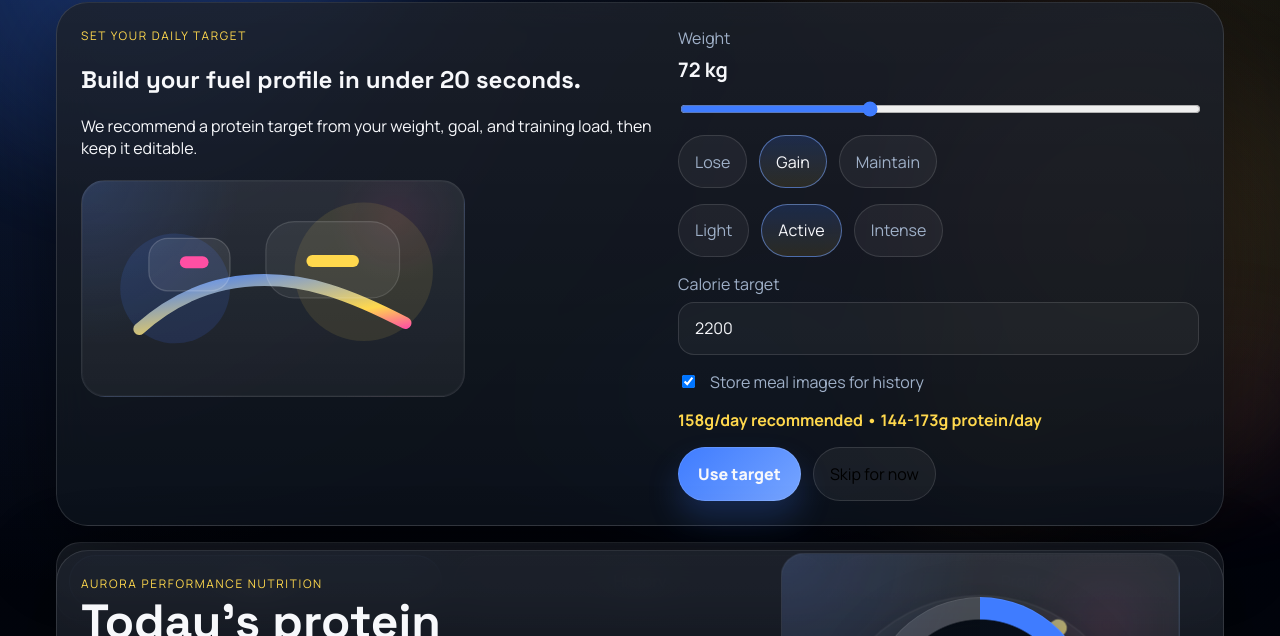
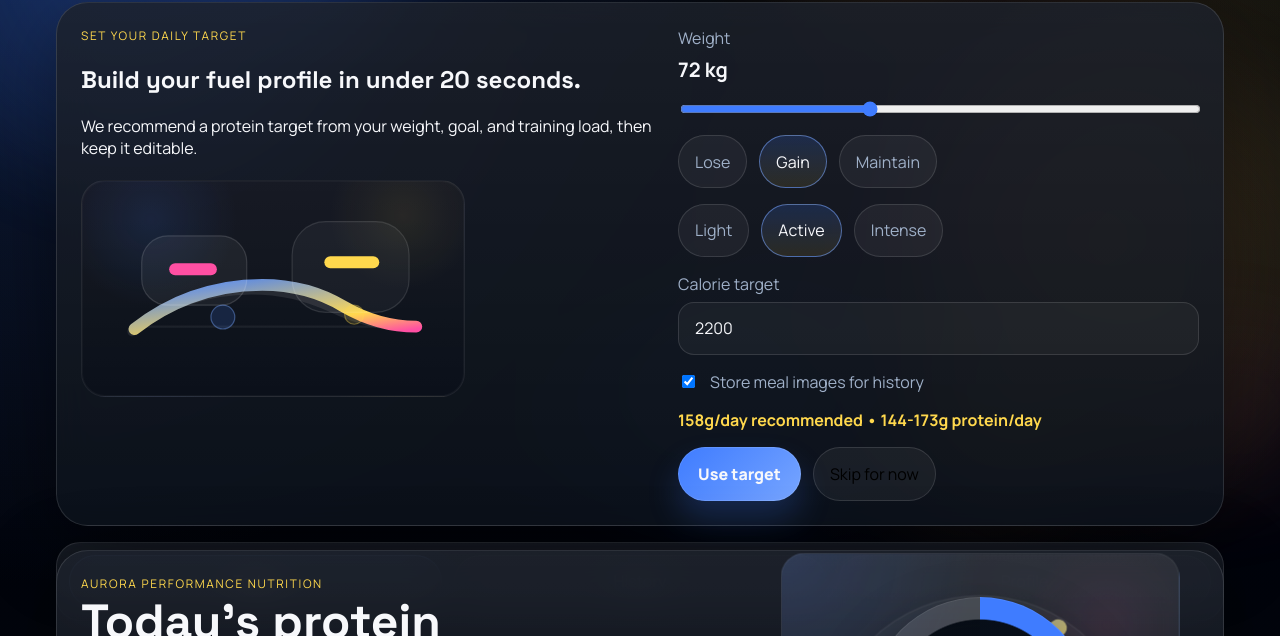
Before and after one commit to irakaushik/protein-fuel-lab, a website: page index.html in a window 1280 px wide. Shown: the part 163-799 px from the top of the page. Drawn offline with Linux system fonts and the light colour scheme.

Commit message:
fix: clean up setup illustration

```diff
--- a/index.html
+++ b/index.html
@@ -40,13 +40,15 @@
                   <stop offset="100%" stop-color="#ff4fa3" />
                 </linearGradient>
               </defs>
-              <circle cx="78" cy="90" r="46" fill="rgba(63,124,255,0.14)" />
-              <circle cx="236" cy="76" r="58" fill="rgba(255,216,77,0.1)" />
-              <path d="M48 124c31-28 66-41 105-41 35 0 68 10 118 36" stroke="url(#setup-glow)" stroke-width="10" stroke-linecap="round" fill="none"/>
-              <rect x="56" y="48" width="68" height="44" rx="16" fill="rgba(255,255,255,0.08)" stroke="rgba(255,255,255,0.18)" />
-              <rect x="154" y="34" width="112" height="64" rx="24" fill="rgba(255,255,255,0.06)" stroke="rgba(255,255,255,0.14)" />
-              <path d="M193 67h34" stroke="#ffd84d" stroke-width="10" stroke-linecap="round" />
-              <path d="M87 68h14" stroke="#ff4fa3" stroke-width="10" stroke-linecap="round" />
+              <path d="M50 122h218" stroke="rgba(255,255,255,0.06)" stroke-width="2" stroke-linecap="round" />
+              <path d="M42 126c29-23 63-35 100-35 23 0 46 5 67 15 21 10 43 16 66 16" stroke="rgba(255,255,255,0.09)" stroke-width="8" stroke-linecap="round" fill="none"/>
+              <path d="M44 124c31-24 67-37 107-37 26 0 48 6 68 18 19 11 40 17 61 17" stroke="url(#setup-glow)" stroke-width="10" stroke-linecap="round" fill="none"/>
+              <rect x="50" y="46" width="88" height="58" rx="22" fill="rgba(255,255,255,0.05)" stroke="rgba(255,255,255,0.14)" />
+              <rect x="176" y="34" width="98" height="76" rx="28" fill="rgba(255,255,255,0.04)" stroke="rgba(255,255,255,0.12)" />
+              <path d="M78 74h30" stroke="#ff4fa3" stroke-width="10" stroke-linecap="round" />
+              <path d="M208 68h36" stroke="#ffd84d" stroke-width="10" stroke-linecap="round" />
+              <circle cx="118" cy="114" r="10" fill="rgba(63,124,255,0.16)" stroke="rgba(120,166,255,0.42)" />
+              <circle cx="228" cy="112" r="8" fill="rgba(255,216,77,0.14)" stroke="rgba(255,216,77,0.36)" />
             </svg>
           </div>
         </div>
--- a/styles.css
+++ b/styles.css
@@ -262,6 +262,11 @@ button {
 .setup-illustration {
   max-width: 24rem;
   margin-top: 1.3rem;
+  background:
+    radial-gradient(circle at 18% 18%, rgba(63, 124, 255, 0.12), transparent 24%),
+    radial-gradient(circle at 84% 16%, rgba(255, 216, 77, 0.08), transparent 20%),
+    linear-gradient(180deg, rgba(255,255,255,0.06), rgba(255,255,255,0.015)),
+    rgba(7, 12, 22, 0.88);
   box-shadow: inset 0 0 0 1px rgba(255,255,255,0.03);
 }
 
```
Also changed, not shown: tests/app.test.mjs (+2 -0 lines).
